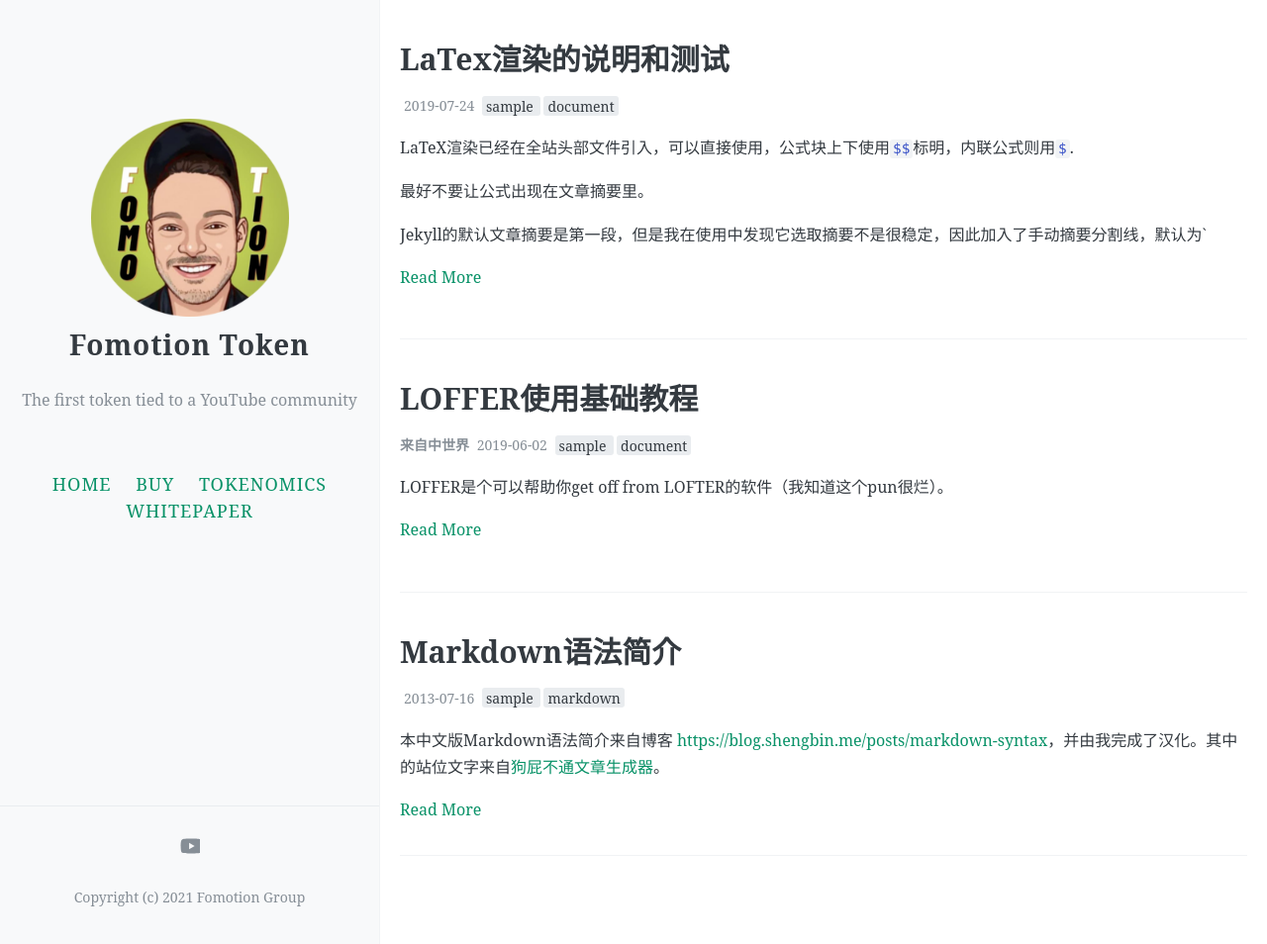
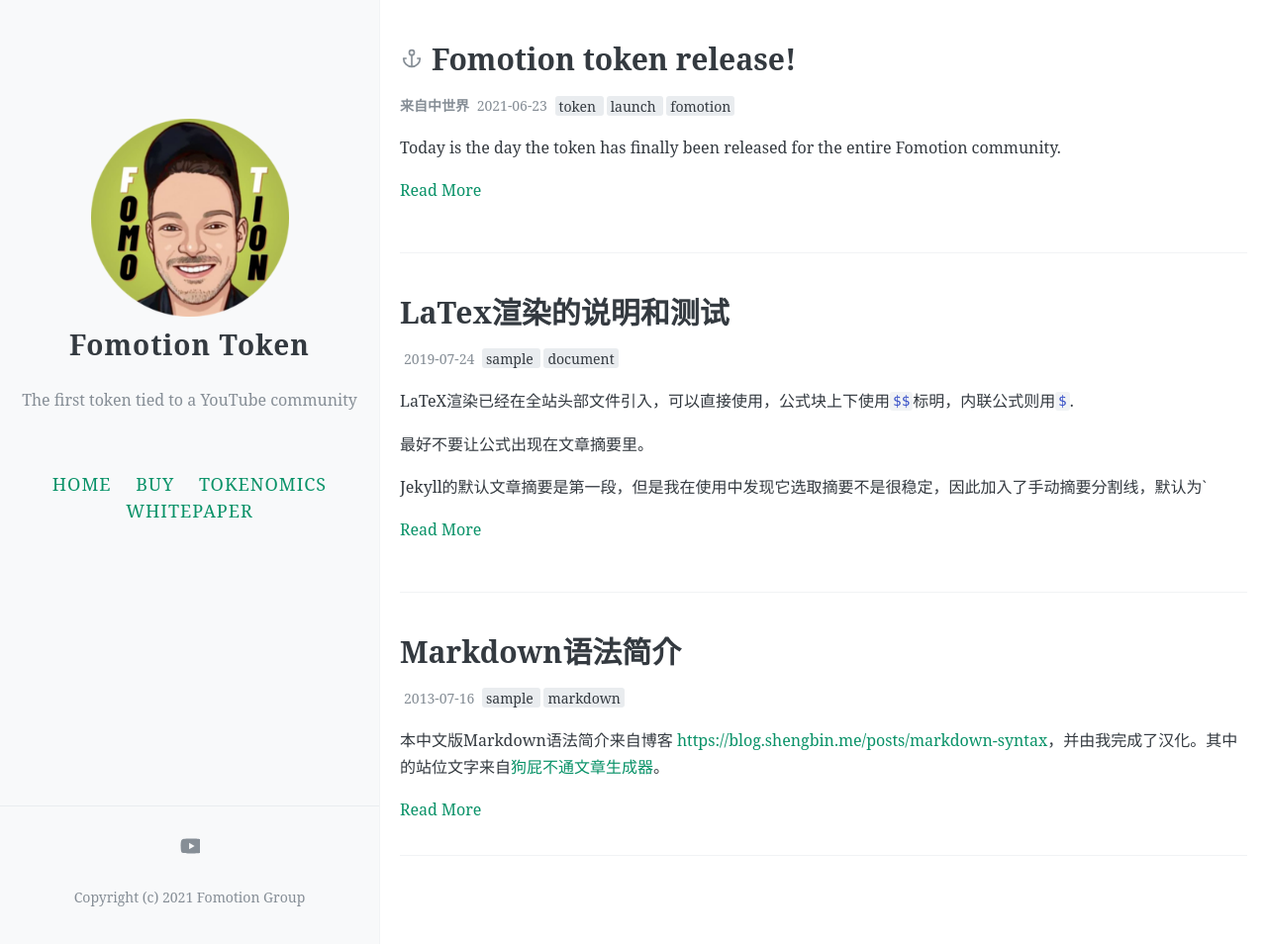
Before and after one commit to frankhuurman/fomotiontoken, a Jekyll site: the page built from index.html, in a window 1280 px wide and 954 px high. Shown: the whole window at 99% size. Built offline with Jekyll 4.4.1, drawn with Linux system fonts in a browser that asks for light colours; the list of posts is cut into pages by our own code; comment, search, counter and statistics services are not loaded.

Commit message:
update blog post

```diff
--- a/_posts/2019-06-02-document.md
+++ b/_posts/2019-06-02-document.md
@@ -1,18 +1,18 @@
 ---
 layout: post
-title: LOFFER使用基础教程
-date: 2019-06-02
+title: Fomotion token release!
+date: 2021-06-23
 author: 来自中世界
-tags: [sample, document]
-comments: true
+tags: [token, launch, fomotion]
+comments: false
 toc: true
-pinned: false
+pinned: true
 ---
-LOFFER是个可以帮助你get off from LOFTER的软件（我知道这个pun很烂）。
+Today is the day the token has finally been released for the entire Fomotion community.
 
-这是一个可以直接发布在GitHub page的Jekyll博客，你不需要编写代码或使用命令行即可配置属于你的LOFFER。
+We've been asked a lot to release our own token and now we've finally done it.
 
-本文为针对完全没有代码基础的朋友的基础教程。
+Maybe I should go to bed instead of still coding this website and shit haha :D
 
 ## 注意
 
```
